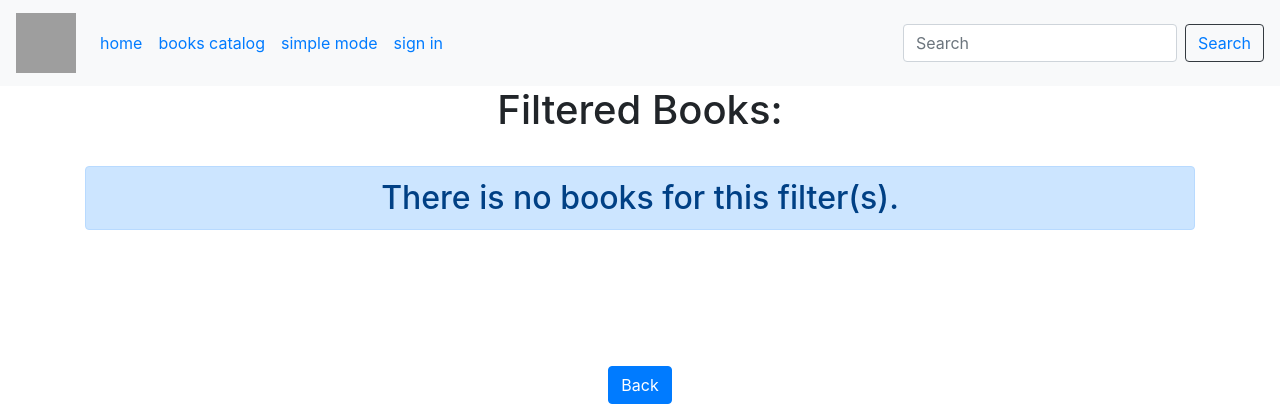
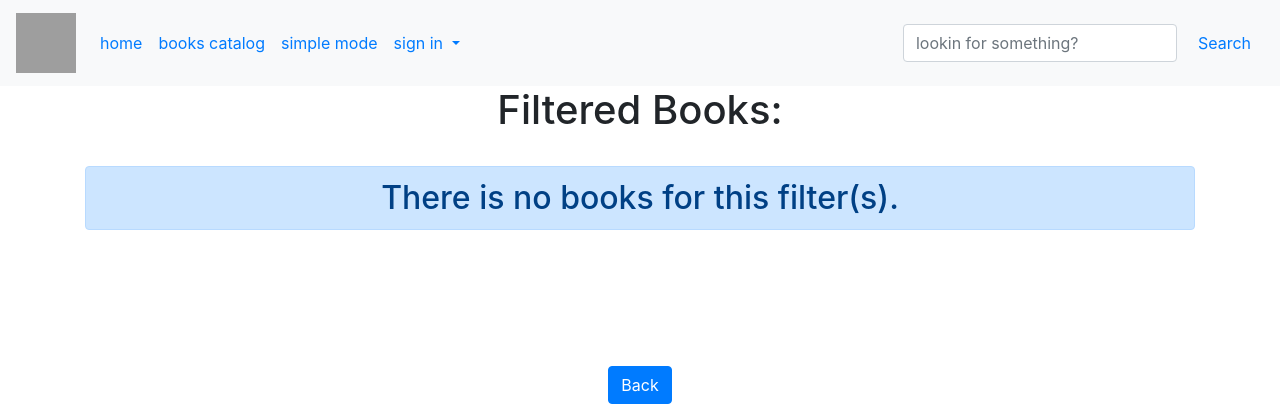
Before and after one commit to yinonh/AutoBook, a Django app: page /Filtered/ in a window 1280 px wide. Shown: the top 420 px of the page. Run offline with Django 3.2, Linux system fonts and the light colour scheme; data comes from the database, SQL or seed files in the repository; some libraries are stand-ins or nearby versions; grey boxes are pictures that could not be loaded.

Commit message:
sign up user added

```diff
--- a/LibraryProject/urls.py
+++ b/LibraryProject/urls.py
@@ -15,24 +15,25 @@ Including another URLconf
 """
 from django.conf import settings
 from django.contrib import admin
-from django.urls import path,include
-from book_catalog import views
+from django.urls import path, include
+from book_catalog import views as book_catalog_views
 from django.conf.urls.static import static
+from authentication import views as authentication_views
 
 
 urlpatterns = [
     path('admin/', admin.site.urls),
-    path('', views.home, name='homepage'),
-    path('Simple/', views.simple, name="simple"),
+    path('', book_catalog_views.home, name='homepage'),
+    path('Simple/', book_catalog_views.simple, name="simple"),
 
     #Book Catalog
 
-    path('book_cataloge/',include('book_catalog.urls')),
-    path('Contact/',views.contact,name="contact"),
-    path('Filtered/',views.filteredbooks,name="filteredbooks"),
+    path('book_cataloge/', include('book_catalog.urls')),
+    path('Contact/', book_catalog_views.contact, name="contact"),
+    path('Filtered/', book_catalog_views.filteredbooks, name="filteredbooks"),
 
     #Authentication
-
+    path('signup/', authentication_views.signupuser, name="signupuser")
 
 
 ]
--- a/authentication/views.py
+++ b/authentication/views.py
@@ -1,3 +1,4 @@
 from django.shortcuts import render
 
-# Create your views here.
+def signupuser(request):
+    return render(request, 'authentication/signupuser.html')
--- /dev/null
+++ b/book_catalog/templates/authentication/signupuser.html
@@ -0,0 +1 @@
+sign up
--- a/book_catalog/templates/book_cataloge/style.html
+++ b/book_catalog/templates/book_cataloge/style.html
@@ -5,8 +5,15 @@
     <meta charset="utf-8">
     <meta name="viewport" content="width=device-width, initial-scale=1, shrink-to-fit=no">
 <link rel="stylesheet" href="https://cdn.jsdelivr.net/npm/bootstrap@4.5.3/dist/css/bootstrap.min.css" integrity="sha384-TX8t27EcRE3e/ihU7zmQxVncDAy5uIKz4rEkgIXeMed4M0jlfIDPvg6uqKI2xXr2" crossorigin="anonymous">
+
+  <script src="https://code.jquery.com/jquery-3.5.1.slim.min.js" integrity="sha384-DfXdz2htPH0lsSSs5nCTpuj/zy4C+OGpamoFVy38MVBnE+IbbVYUew+OrCXaRkfj" crossorigin="anonymous"></script>
+    <script src="https://cdn.jsdelivr.net/npm/popper.js@1.16.1/dist/umd/popper.min.js" integrity="sha384-9/reFTGAW83EW2RDu2S0VKaIzap3H66lZH81PoYlFhbGU+6BZp6G7niu735Sk7lN" crossorigin="anonymous"></script>
+    <script src="https://cdn.jsdelivr.net/npm/bootstrap@4.5.3/dist/js/bootstrap.min.js" integrity="sha384-w1Q4orYjBQndcko6MimVbzY0tgp4pWB4lZ7lr30WKz0vr/aWKhXdBNmNb5D92v7s" crossorigin="anonymous"></script>
+
+<script src="//maxcdn.bootstrapcdn.com/bootstrap/3.2.0/js/bootstrap.min.js"></script>
+  </head>
 <nav class="navbar navbar-expand-lg navbar-light bg-light sticky-top">
-     {% load static %}
+    {% load static %}
 <a class="navbar-brand" href="{% url "homepage" %}"><img src="{% static 'book_catalog/defult.png' %}" height="60" width="60" href="{% url "homepage" %}"></a>
   <button class="navbar-toggler" type="button" data-toggle="collapse" data-target="#navbarSupportedContent" aria-controls="navbarSupportedContent" aria-expanded="false" aria-label="Toggle navigation">
     <span class="navbar-toggler-icon"></span>
@@ -18,27 +25,30 @@
         <a class="nav-link text-primary" href="{% url "homepage" %}">home <span class="sr-only" href="{% url "homepage" %}">home</span></a>
       </li>
       <li class="nav-item"  href="{% url "bookcataloge" %}">
-        <a class="nav-link text-primary" href="{% url "bookcataloge" %}">books catalog</a>
+        <a class="nav-link text-primary text size-12" href="{% url "bookcataloge" %}">books catalog</a>
       </li>
       <li class="nav-item" href="{% url "simple" %}">
         <a class="nav-link text-primary" href="{% url 'simple' %}">simple mode</a>
       </li>
-      <li class="nav-item" href="{% url 'admin:index' %}">
-        <a class="nav-link text-primary" href="{% url 'admin:index' %}">sign in</a>
+    <li class="nav-item dropdown">
+        <a class="nav-link dropdown-toggle text-primary" href="#" id="navbarDropdownMenuLink" role="button" data-toggle="dropdown" aria-haspopup="true" aria-expanded="false">
+          sign in
+        </a>
+        <div class="dropdown-menu" aria-labelledby="navbarDropdownMenuLink">
+          <a class="dropdown-item"href="">log in</a>
+          <a class="dropdown-item"href="{% url 'signupuser' %}">rgister</a>
+          <div class="dropdown-divider"></div>
+          <a class="dropdown-item"href="{% url 'admin:index' %}">admin</a>
+        </div>
+      </li>
      </ul>
-    <form class="form-inline my-2 my-lg-0">
-      <input class="form-control mr-sm-2 " type="search" placeholder="Search" aria-label="Search">
-      <button class="btn btn-outline-dark my-2 my-sm-0 text-primary" type="submit">Search</button>
-    </form>
+  <form class="form-inline">
+    <input class="form-control mr-sm-2" type="search" placeholder="lookin for something?" aria-label="Search">
+    <button class="btn text-primary my-2 my-sm-0" type="submit">Search</button>
+  </form>
   </div>
 </nav>
 
-    <script src="https://code.jquery.com/jquery-3.5.1.slim.min.js" integrity="sha384-DfXdz2htPH0lsSSs5nCTpuj/zy4C+OGpamoFVy38MVBnE+IbbVYUew+OrCXaRkfj" crossorigin="anonymous"></script>
-    <script src="https://cdn.jsdelivr.net/npm/bootstrap@4.5.3/dist/js/bootstrap.bundle.min.js" integrity="sha384-ho+j7jyWK8fNQe+A12Hb8AhRq26LrZ/JpcUGGOn+Y7RsweNrtN/tE3MoK7ZeZDyx" crossorigin="anonymous"></script>
-
-    <script src="https://code.jquery.com/jquery-3.5.1.slim.min.js" integrity="sha384-DfXdz2htPH0lsSSs5nCTpuj/zy4C+OGpamoFVy38MVBnE+IbbVYUew+OrCXaRkfj" crossorigin="anonymous"></script>
-    <script src="https://cdn.jsdelivr.net/npm/popper.js@1.16.1/dist/umd/popper.min.js" integrity="sha384-9/reFTGAW83EW2RDu2S0VKaIzap3H66lZH81PoYlFhbGU+6BZp6G7niu735Sk7lN" crossorigin="anonymous"></script>
-    <script src="https://cdn.jsdelivr.net/npm/bootstrap@4.5.3/dist/js/bootstrap.min.js" integrity="sha384-w1Q4orYjBQndcko6MimVbzY0tgp4pWB4lZ7lr30WKz0vr/aWKhXdBNmNb5D92v7s" crossorigin="anonymous"></script>
 
 {%  block content %}{% endblock %}
 
--- a/book_catalog/views.py
+++ b/book_catalog/views.py
@@ -1,4 +1,4 @@
-from django.shortcuts import render,get_object_or_404
+from django.shortcuts import render, get_object_or_404
 from .models import Book
 
 books = Book.objects.all()
```
Also changed, not shown: book_catalog/templates/home/style.html (+25 -19 lines).
